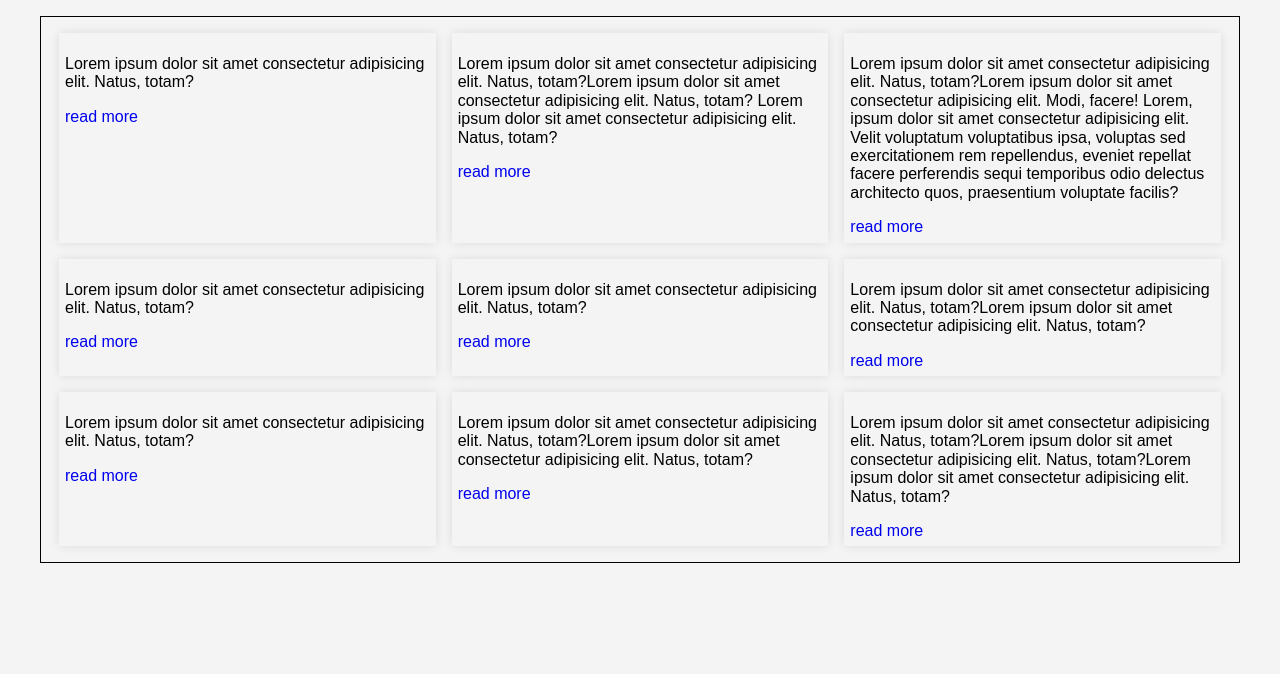
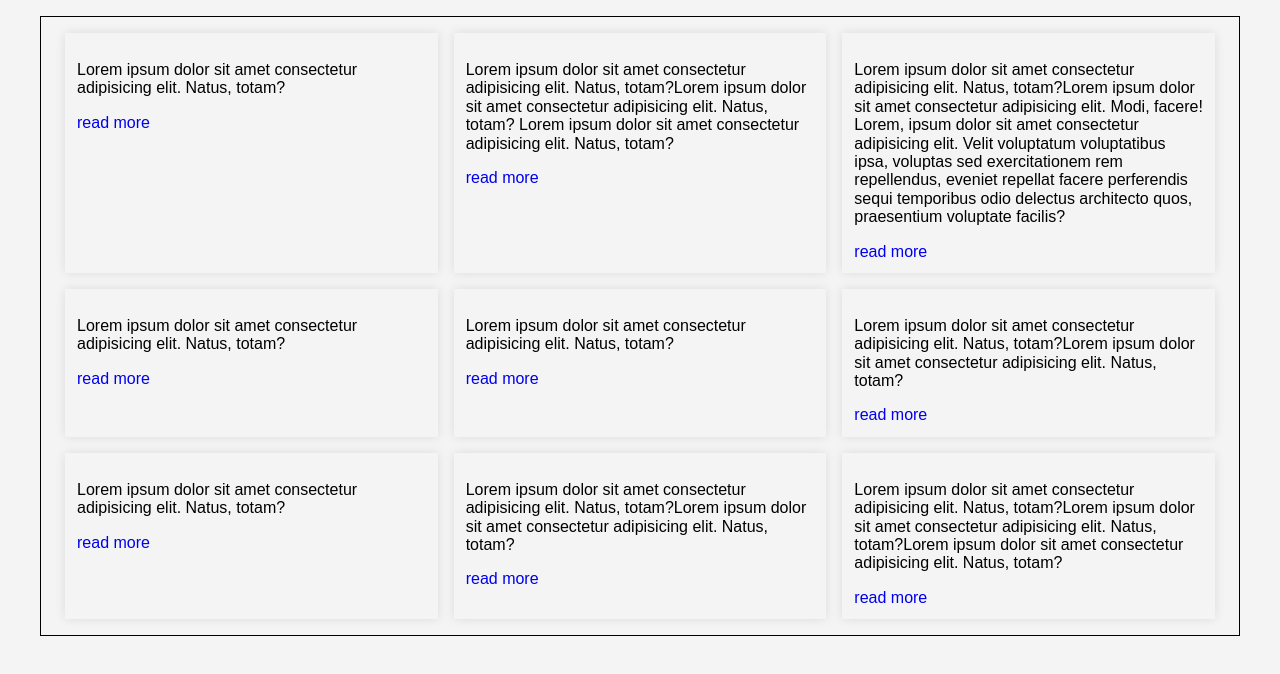
Before and after one commit to dgold4545/homework_04_cbs_html_starter, a plain HTML site: page index2.html in a window 1280 px wide. Drawn offline with nearby package versions, Linux system fonts and the light colour scheme.

Commit message:
added fix some styles

```diff
--- a/css/task_two.css
+++ b/css/task_two.css
@@ -18,8 +18,9 @@ body {
 }
 
 .articals-list__item {
-  padding: 6px;
-  flex-basis: calc(100% / 3 - 24px);
+  box-sizing: border-box;
+  padding: 12px;
+  flex-basis: calc(100% / 3 - 16px);
   box-shadow: 0 0 10px rgba(0, 0, 0, 0.1);
 }
 
```
